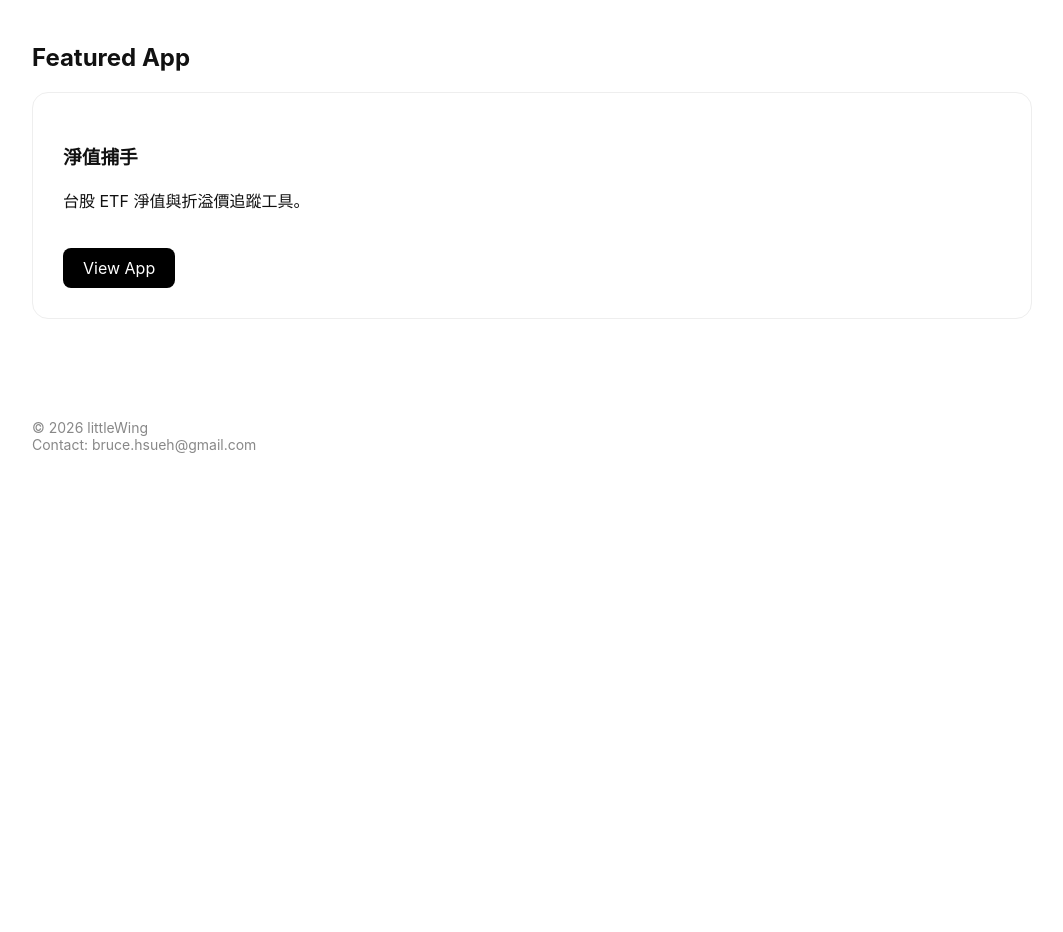
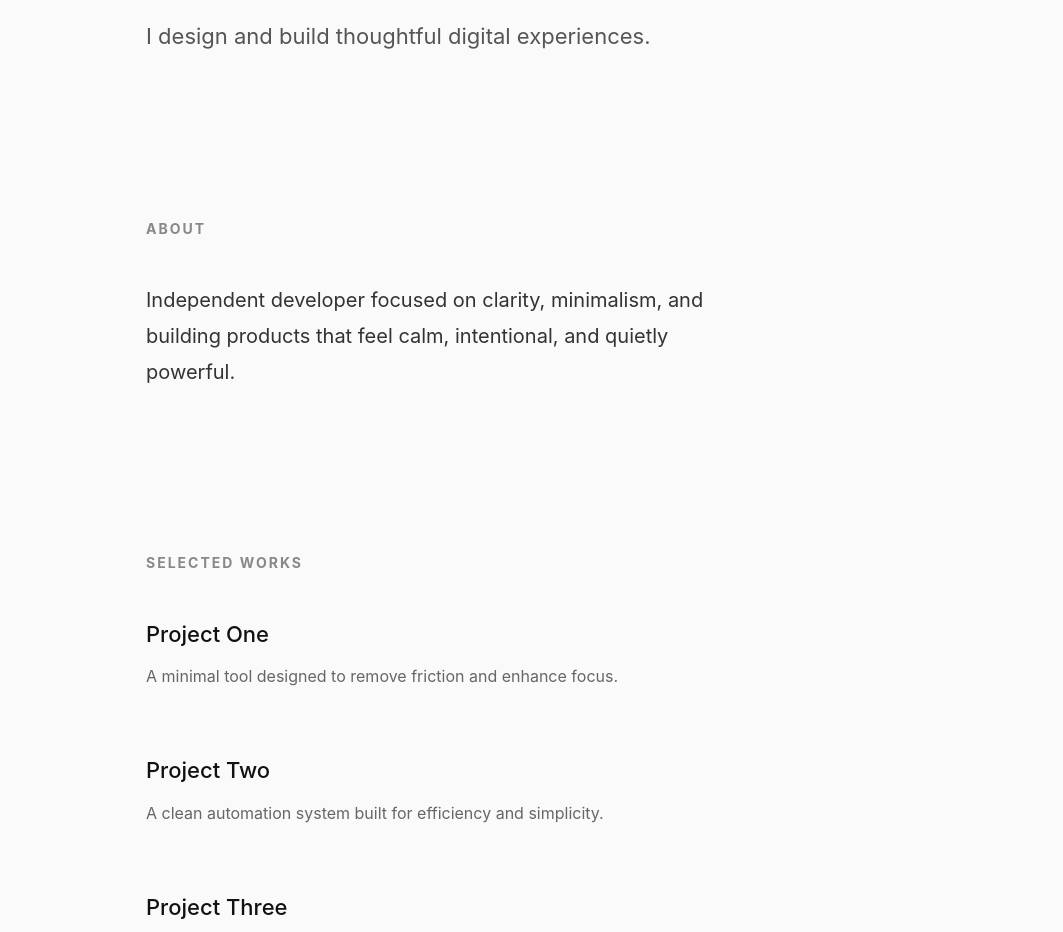
Before and after one commit to brucehsueh/littlewing.github.io, a plain HTML site: page index.html in a window 1280 px wide. Shown: the part 224-1156 px from the top of the page, without its empty margins (108-1171 px from the left). Before the commit the page ends 800 px from the top, so only its background shows below. Drawn offline with Linux system fonts and the light colour scheme.

Commit message:
Revamp index.html with new layout and styles

```diff
--- a/index.html
+++ b/index.html
@@ -1,70 +1,183 @@
 <!DOCTYPE html>
-<html lang="en">
+<html lang="zh-TW">
 <head>
   <meta charset="UTF-8">
   <meta name="viewport" content="width=device-width, initial-scale=1.0">
-<title>Bruce Hsueh | iOS Developer</title>
+  <title>littleWing</title>
+
   <style>
-body{
-margin:0;
-font-family:-apple-system,BlinkMacSystemFont,"Segoe UI",Roboto,Helvetica,Arial;
-background:#ffffff;
-color:#111;
+    * {
+      margin: 0;
+      padding: 0;
+      box-sizing: border-box;
     }
-.container{
-max-width:1000px;
-margin:auto;
-padding:80px 20px;
+
+    body {
+      font-family: -apple-system, BlinkMacSystemFont, "Segoe UI", Roboto, sans-serif;
+      background-color: #fafafa;
+      color: #111;
+      line-height: 1.8;
+      -webkit-font-smoothing: antialiased;
     }
-h1{font-size:48px;margin-bottom:10px;}
-.subtitle{font-size:22px;color:#666;margin-bottom:60px;}
-.section{margin-bottom:80px;}
-.card{
-border:1px solid #eee;
-border-radius:16px;
-padding:30px;
-transition:.2s;
+
+    .container {
+      max-width: 820px;
+      margin: 0 auto;
+      padding: 120px 24px;
     }
-.card:hover{
-box-shadow:0 10px 30px rgba(0,0,0,.06);
+
+    section {
+      margin-bottom: 160px;
+      opacity: 0;
+      transform: translateY(20px);
+      animation: fadeUp 0.8s ease forwards;
     }
-.button{
-display:inline-block;
-margin-top:20px;
-padding:10px 20px;
-border-radius:8px;
-text-decoration:none;
-background:black;
-color:white;
+
+    section:nth-child(2) { animation-delay: 0.2s; }
+    section:nth-child(3) { animation-delay: 0.4s; }
+    section:nth-child(4) { animation-delay: 0.6s; }
+
+    @keyframes fadeUp {
+      to {
+        opacity: 1;
+        transform: translateY(0);
       }
-.footer{
-margin-top:100px;
-font-size:14px;
-color:#888;
+    }
+
+    h1 {
+      font-size: 56px;
+      font-weight: 600;
+      letter-spacing: -1.5px;
+      margin-bottom: 20px;
+    }
+
+    .tagline {
+      font-size: 22px;
+      color: #555;
+      max-width: 600px;
+    }
+
+    h2 {
+      font-size: 14px;
+      letter-spacing: 2px;
+      text-transform: uppercase;
+      color: #888;
+      margin-bottom: 40px;
+    }
+
+    .about p {
+      font-size: 20px;
+      color: #333;
+      max-width: 600px;
+    }
+
+    .works {
+      display: flex;
+      flex-direction: column;
+      gap: 60px;
+    }
+
+    .work-item h3 {
+      font-size: 22px;
+      font-weight: 500;
+      margin-bottom: 8px;
+    }
+
+    .work-item p {
+      font-size: 16px;
+      color: #666;
+      max-width: 520px;
+    }
+
+    .contact a {
+      text-decoration: none;
+      color: #111;
+      border-bottom: 1px solid #111;
+      padding-bottom: 2px;
+      transition: opacity 0.3s ease;
+    }
+
+    .contact a:hover {
+      opacity: 0.6;
+    }
+
+    footer {
+      text-align: center;
+      font-size: 13px;
+      color: #aaa;
+      padding-bottom: 40px;
+    }
+
+    @media (max-width: 768px) {
+      h1 {
+        font-size: 40px;
+      }
+
+      .container {
+        padding: 100px 20px;
+      }
     }
   </style>
 </head>
 <body>
+
   <div class="container">
+
+    <!-- Hero -->
+    <section>
       <h1>littleWing</h1>
-<div class="subtitle">
-iOS Developer · Utility & Productivity Apps
+      <p class="tagline">
+        I design and build thoughtful digital experiences.
+      </p>
+    </section>
+
+    <!-- About -->
+    <section class="about">
+      <h2>About</h2>
+      <p>
+        Independent developer focused on clarity, minimalism,
+        and building products that feel calm, intentional,
+        and quietly powerful.
+      </p>
+    </section>
+
+    <!-- Works -->
+    <section>
+      <h2>Selected Works</h2>
+
+      <div class="works">
+
+        <div class="work-item">
+          <h3>Project One</h3>
+          <p>A minimal tool designed to remove friction and enhance focus.</p>
         </div>
 
-<div class="section">
-<h2>Featured App</h2>
-<div class="card">
-<h3>淨值捕手</h3>
-<p>台股 ETF 淨值與折溢價追蹤工具。</p>
-<a class="button" href="navhunter.html">View App</a>
-</div>
+        <div class="work-item">
+          <h3>Project Two</h3>
+          <p>A clean automation system built for efficiency and simplicity.</p>
         </div>
 
-<div class="footer">
-© 2026 littleWing<br>
-Contact: bruce.hsueh@gmail.com
+        <div class="work-item">
+          <h3>Project Three</h3>
+          <p>An experiment in digital craftsmanship and quiet design.</p>
         </div>
 
       </div>
+    </section>
+
+    <!-- Contact -->
+    <section class="contact">
+      <h2>Contact</h2>
+      <p>
+        <a href="mailto:bruce.hsueh@gmail.com">bruce.hsueh@gmail.com</a>
+      </p>
+    </section>
+
+  </div>
+
+  <footer>
+    © 2026 littleWing
+  </footer>
+
 </body>
 </html>
```
Lines whose indentation alone changed are shown as unchanged.
